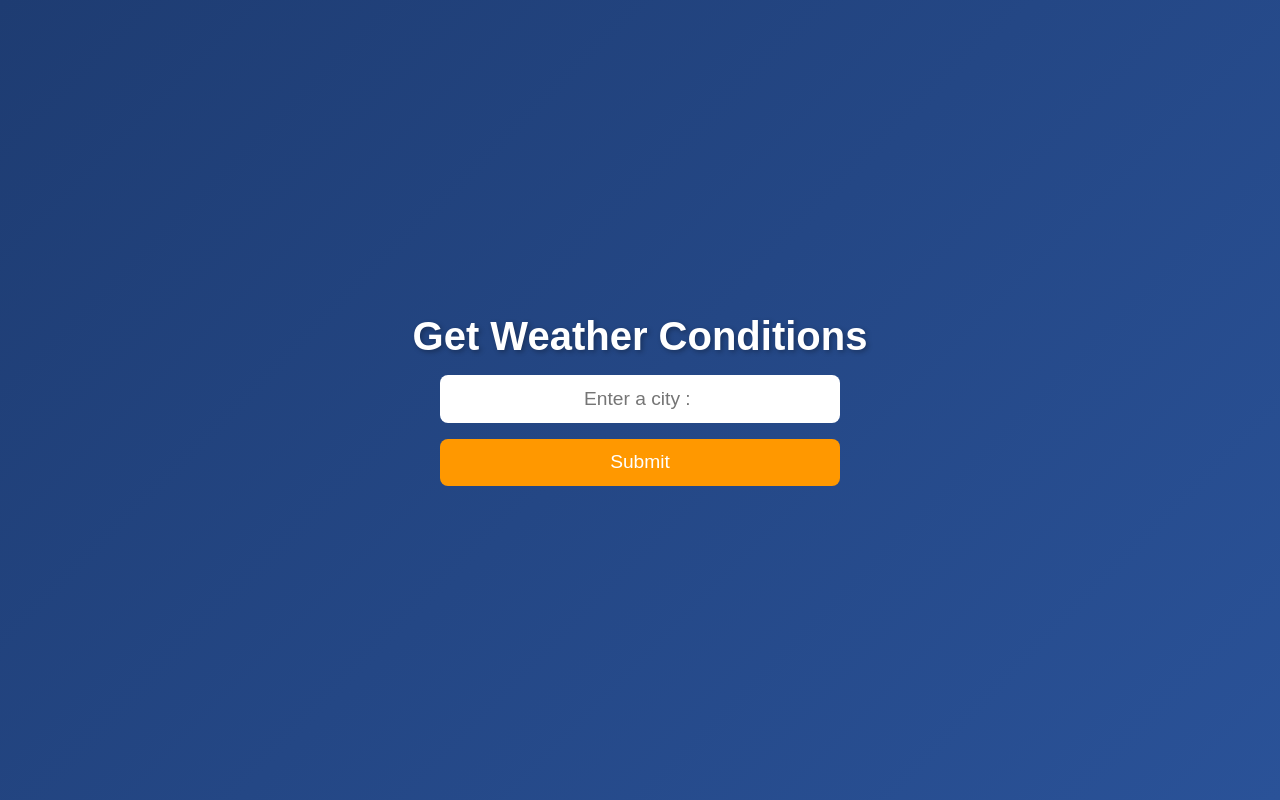
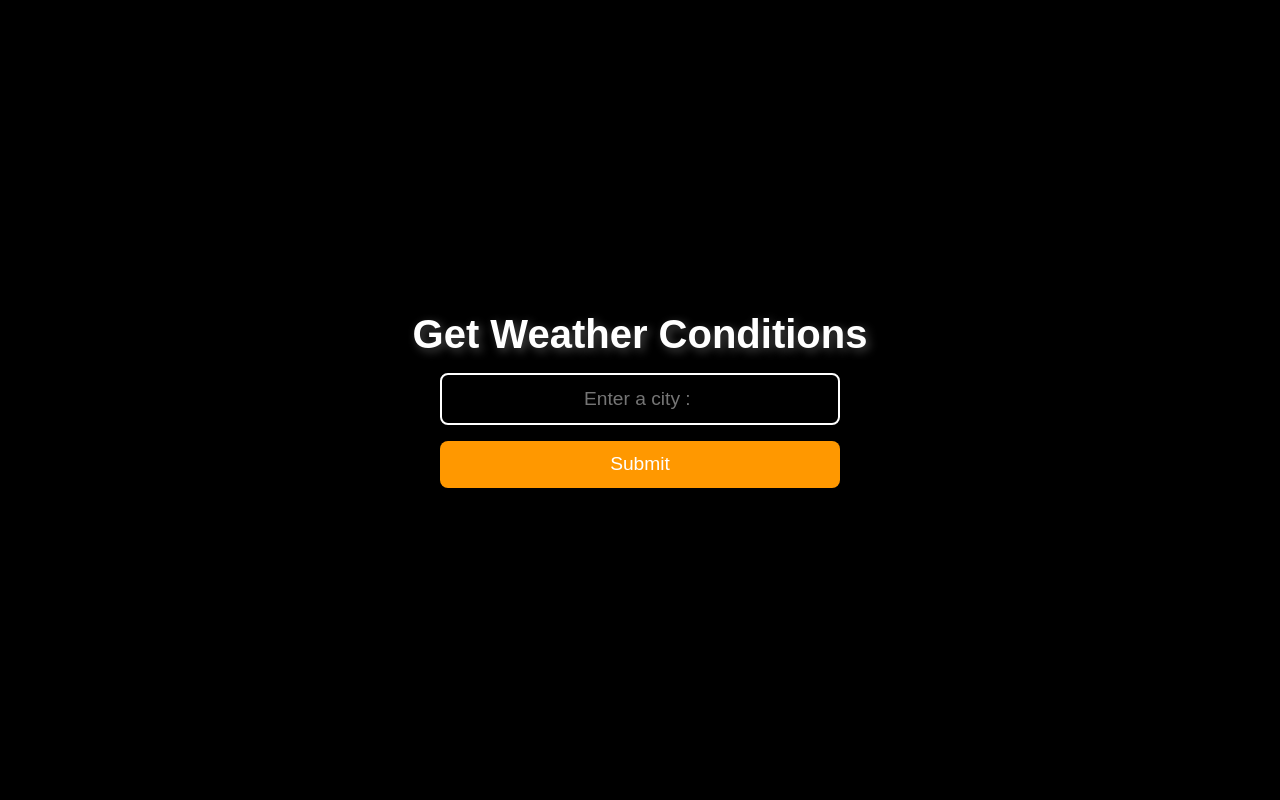
Before and after one commit to AryanAkhare/RevisingPython, a Flask app: page / in a window 1280 px wide. Run offline with Flask 3, Linux system fonts and the light colour scheme.

Commit message:
Updated styles and features

```diff
--- a/SmallProjects/WeatherApp/static/css/styles.css
+++ b/SmallProjects/WeatherApp/static/css/styles.css
@@ -6,7 +6,7 @@
 }
 
 body {
-    background: linear-gradient(135deg, #1e3c72, #2a5298);
+    background: black;
     color: white;
     min-height: 100vh;
     display: flex;
@@ -20,7 +20,7 @@ body {
 h1 {
     font-size: 2.5rem;
     margin-bottom: 1rem;
-    text-shadow: 2px 2px 5px rgba(0, 0, 0, 0.3);
+    text-shadow: 3px 3px 10px rgba(255, 255, 255, 0.3);
 }
 
 p {
@@ -39,9 +39,18 @@ form {
 input {
     font-size: 1.2rem;
     padding: 0.8rem;
-    border: none;
+    border: 2px solid white;
+    background: black;
+    color: white;
     border-radius: 8px;
     text-align: center;
+    transition: 0.3s;
+}
+
+input:focus {
+    outline: none;
+    border-color: #ff9800;
+    box-shadow: 0 0 10px #ff9800;
 }
 
 button {
@@ -57,8 +66,10 @@ button {
 
 button:hover {
     background-color: #e68900;
+    box-shadow: 0 0 10px #e68900;
 }
 
+/* Responsive Design */
 @media (max-width: 600px) {
     h1 {
         font-size: 2rem;
```
Also changed, not shown: 1 other file.
